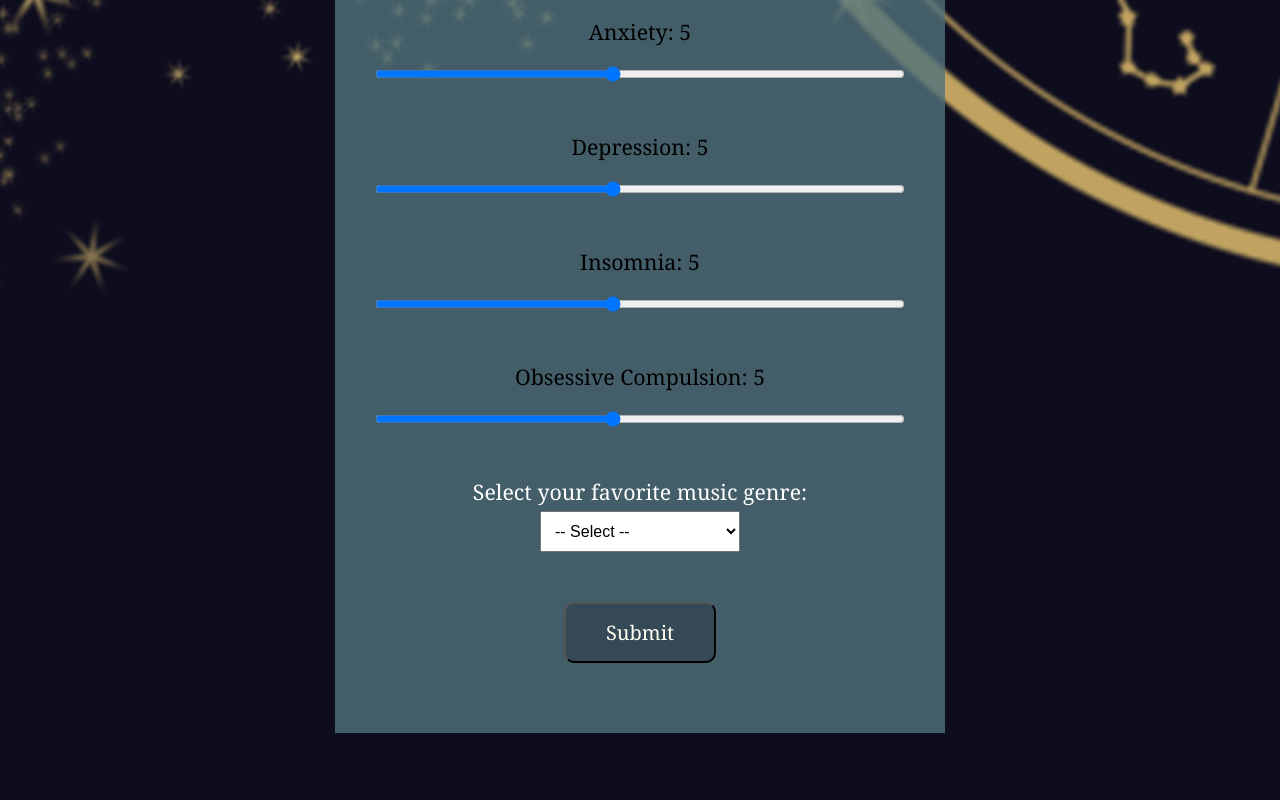
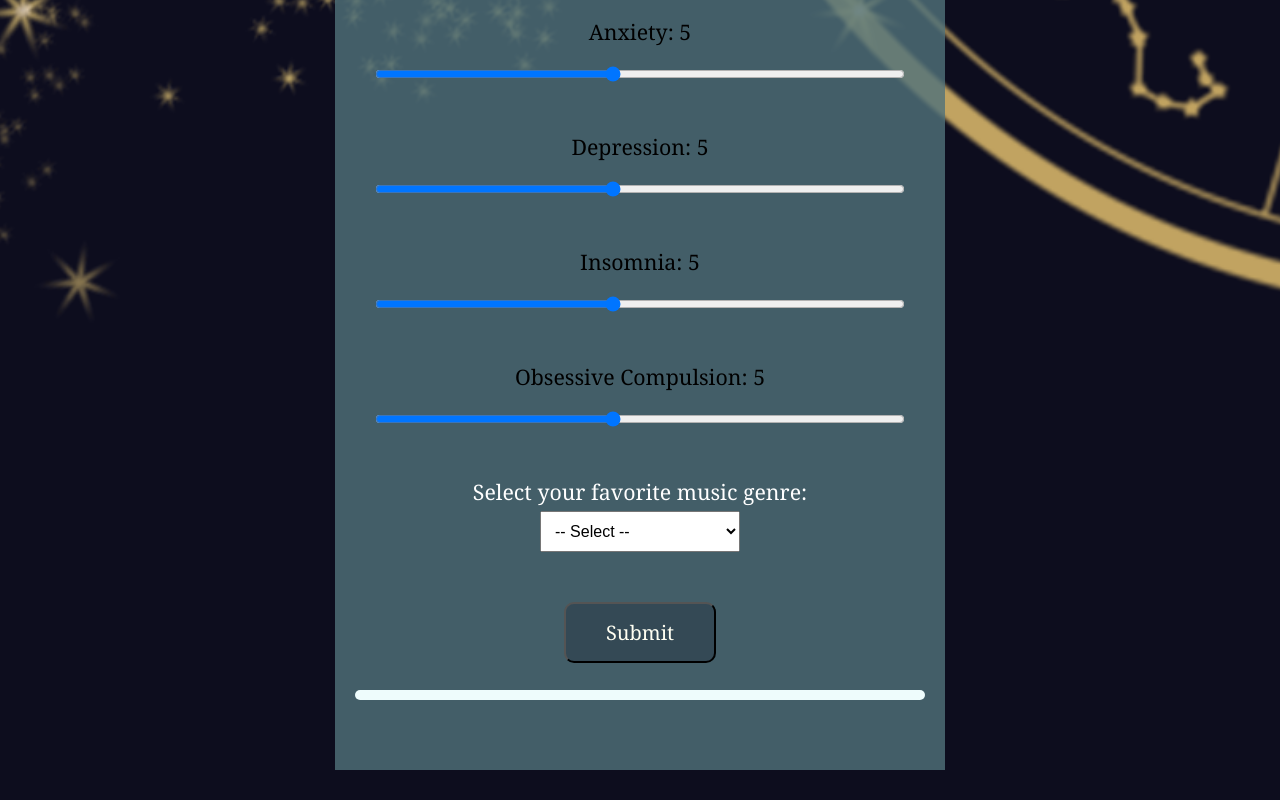
Before and after one commit to bethChris/HealthyHoroscopes, a React (Create React App) app in the folder healthyhoroscopes/: page /activities/music in a window 1280 px wide. Shown: the part 916-1716 px from the top of the page. Before the commit the page ends 1679 px from the top, so only its background shows below. Built offline with nearby package versions, Linux system fonts and the light colour scheme; no server answers; sample sign-in values are in the browser's storage.

Commit message:
changed style music

```diff
--- a/healthyhoroscopes/src/components/views/Music.js
+++ b/healthyhoroscopes/src/components/views/Music.js
@@ -200,9 +200,8 @@ const Music = () => {
 
           <Button text={buttonText} handleClick={handleClick} />
 
-          <p className="more-margin bigger"></p>
+          <p className="p-music">{recDisplay}</p>
 
-          {recDisplay}
         </div>
       </div>
     </>
--- a/healthyhoroscopes/src/index.css
+++ b/healthyhoroscopes/src/index.css
@@ -394,3 +394,13 @@ input[type="checkbox"]:focus {
   margin:auto;
   margin-top:20px;
 }
+
+.p-music {
+  margin-bottom: 50px;
+  font-size: 20pt;
+  /* color: white; */
+  background-color: rgb(238, 252, 252);
+  border-radius: 10px;
+  text-align: center;
+  padding: 5px
+}
```
